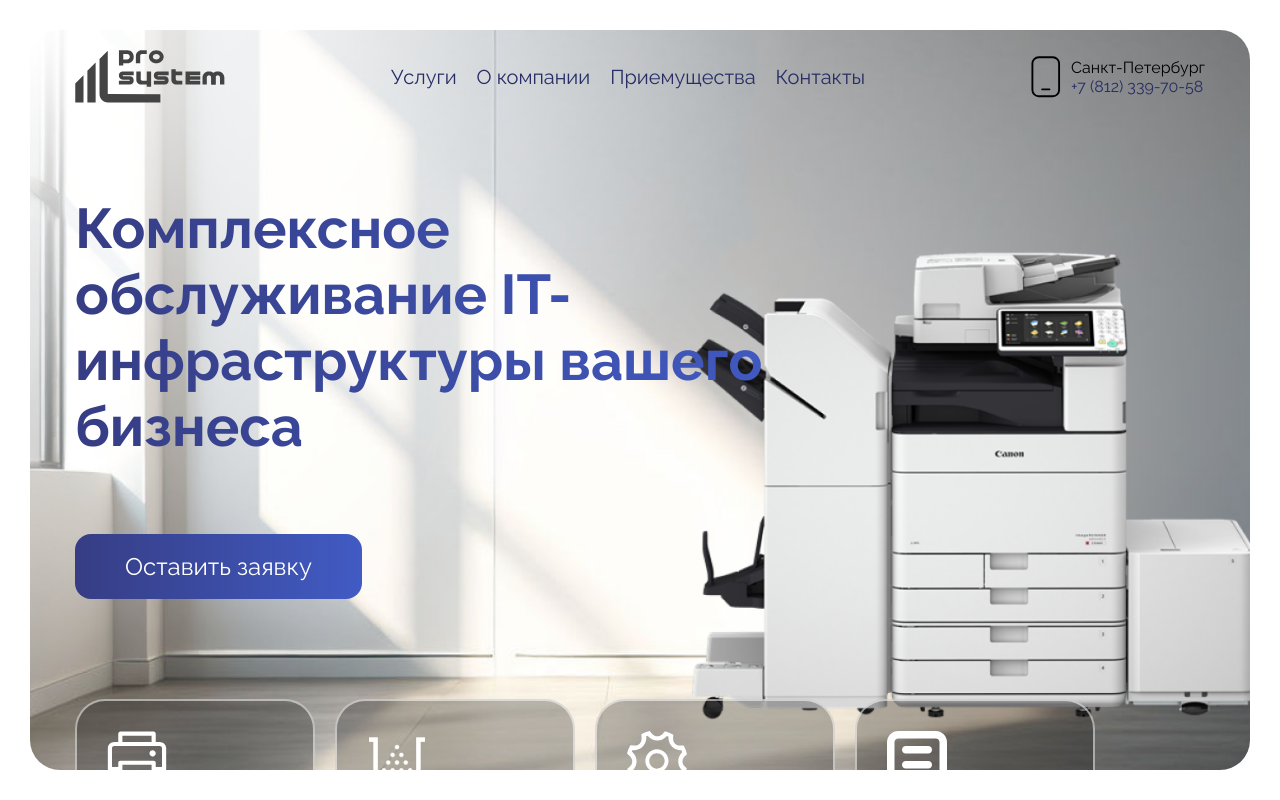
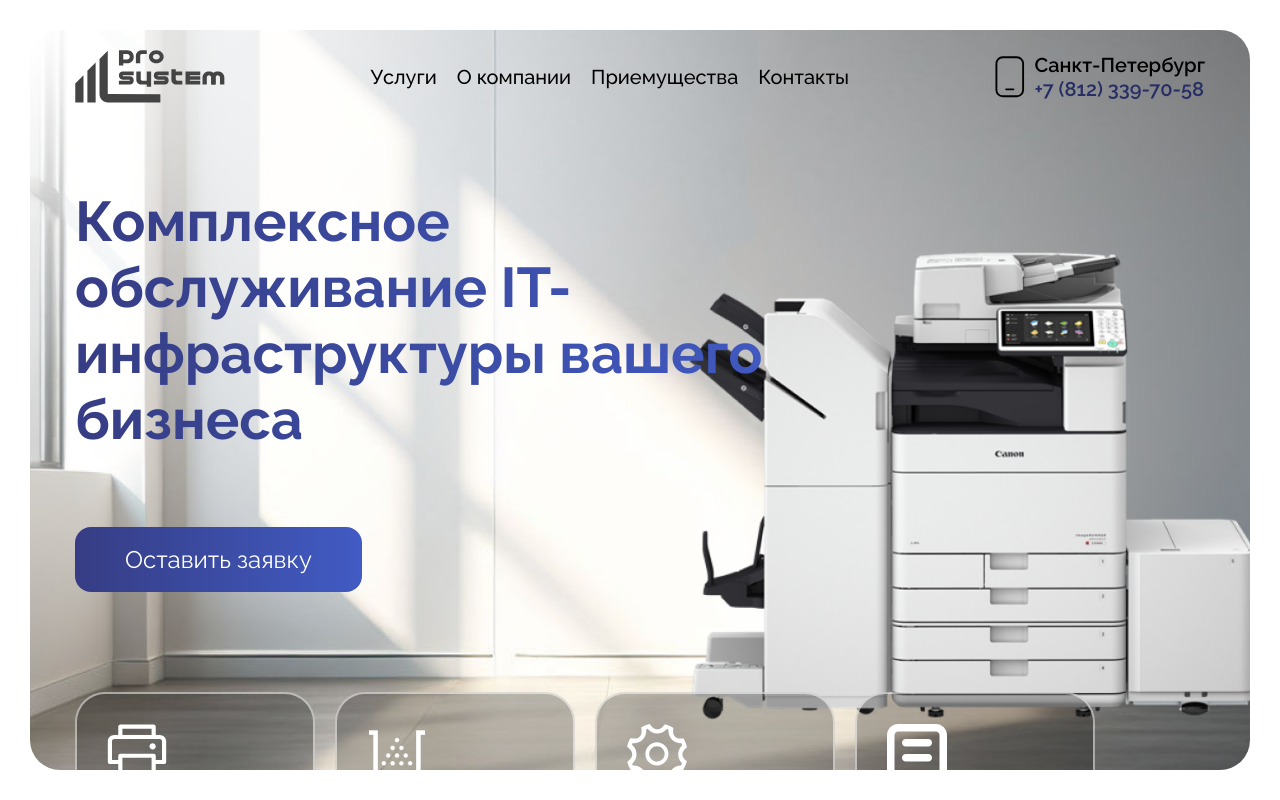
Before and after one commit to TraVv1S/pro-system-lp, a Next.js app: page / in a window 1280 px wide. Shown: the top 800 px of the page. Built offline with nearby package versions, Linux system fonts and the light colour scheme.

Commit message:
animation and nav links

```diff
--- a/components/About/About.jsx
+++ b/components/About/About.jsx
@@ -1,8 +1,21 @@
+'use client'
 import classes from './About.module.scss';
+import { motion } from 'framer-motion';
 
 const About = () => {
   return (
-    <section className={classes.section}>
+    <motion.section
+      id="about"
+      className={classes.section}
+      initial={{ opacity: 0, scale: 0.9 }}
+      whileInView={{ opacity: 1, scale: 1 }}
+      viewport={{ once: true }}
+      transition={{
+        duration: 0.8,
+        delay: 0.5,
+        ease: [0, 0.71, 0.2, 1.01]
+      }}
+    >
       <h2>О нас</h2>
       <div className={classes.description}>
         <p><strong>Pro System</strong> - это команда профессионалов с многолетним опытом в ремонте и обслуживании офисной техники.</p>
@@ -23,7 +36,7 @@ const About = () => {
           <p>Лет на рынке сервиса оргтехники</p>
         </div>
 
-    </section>
+    </motion.section>
   );
 };
 
--- a/components/Advantages/Advantages.jsx
+++ b/components/Advantages/Advantages.jsx
@@ -3,7 +3,7 @@ import classes from './Advantages.module.scss';
 
 const Advantages = () => {
   return (
-    <section className={classes.advantages}>
+    <section className={classes.advantages} id="advantages">
         <div className={classes.main}>
           <h2 className={classes.title}>Преимущества</h2>
           <p className={classes.desc}> За 16 лет работы мы познали все тонкости реализации проектов: как эффективно организовывать работу и обеспечивать качественный результат.</p>
--- a/components/Contact/Contact.jsx
+++ b/components/Contact/Contact.jsx
@@ -3,7 +3,7 @@ import Image from "next/image";
 
 const Contact = () => {
     return (
-        <section className={classes.section}>
+        <section className={classes.section} id="contact">
         <h2>Свяжитесь с нами</h2>
         <div className={classes.content}>
           <div className={classes.timeline}>
--- a/components/Footer/Footer.jsx
+++ b/components/Footer/Footer.jsx
@@ -17,9 +17,10 @@ const Footer = () => {
                 </div>
 
                 <nav className={styles.menu}>
-                    <div className={styles.goTop}>
-                        <Image src="/images/arrow_up.svg" width={40} height={40} alt="pro system logo" />
-                    </div>
+                    <a href="#home">
+                        <div className={styles.goTop}>
+                            <Image src="/images/arrow_up.svg" width={40} height={40} alt="pro system logo" />
+                            </div></a>
 
 
                     <ul>
--- a/components/Footer/Footer.module.scss
+++ b/components/Footer/Footer.module.scss
@@ -57,6 +57,7 @@
     padding: 20px;
     border-radius: 50%;
     background-color: #fff;
+    cursor: pointer;
     // width: fit-content;
     // margin-left: auto;
 }
--- a/components/Header/Header.jsx
+++ b/components/Header/Header.jsx
@@ -4,7 +4,7 @@ import styles from './Header.module.scss';
 const Header = () => {
 
     return (
-        <header className={styles.block}>
+        <header className={styles.block} id="home">
             <div className={styles.wrapper}>
                 <div className={styles.logo}>
                     <Image src="/images/logo_b.svg" width={150} height={50} alt="pro system logo" />
--- a/components/Header/Header.module.scss
+++ b/components/Header/Header.module.scss
@@ -21,11 +21,15 @@
 // }
 .mainMenu {
     font-size: 20px;
+    font-weight: 500;
     & ul{
         display: flex;
         & li {
             padding: 10px;
         }
+    }
+    a {
+        color: #000;
     }
 }
 
@@ -37,10 +41,13 @@
     gap: 10px;
 }
 
-.contacts a{
-    display: block;
+.contacts {
+    font-size: 20px;
+    font-weight: 600;
+    a{
+        display: block;
+    }
 }
-
 // .icon
 
 // .contacts
--- a/components/Hero/Hero.jsx
+++ b/components/Hero/Hero.jsx
@@ -1,16 +1,37 @@
+'use client'
 import Image from 'next/image';
 import styles from './Hero.module.scss'
 import Header from '../Header/Header';
+import { motion } from 'framer-motion';
 
 const Hero = () => {
     return (
         <div className={styles.block}>
             <div className={styles.wrapper}>
             <div className={styles.content}>
-                <div className={styles.cta}>
+                <motion.div
+                    className={styles.cta}
+                    initial={{ opacity: 0, scale: 0.9 }}
+                    animate={{ opacity: 1, scale: 1 }}
+                    viewport={{ once: true }}
+                    transition={{
+                        duration: 0.8,
+                        ease: [0, 0.71, 0.2, 1.01]
+                    }}
+                >
                     <h1 className={styles.heading}>Комплексное обслуживание IT-инфраструктуры вашего бизнеса</h1>
-                    <button className={styles.button}>Оставить заявку</button>
-                </div>
+                    <motion.button
+                        className={styles.button}
+                        initial={{ opacity: 0, scale: 0.9 }}
+                        animate={{ opacity: 1, scale: 1 }}
+                        viewport={{ once: true }}
+                        transition={{
+                            duration: 1.8,
+                            delay: 0.5,
+                            ease: [0, 0.71, 0.2, 1.01]
+                        }}
+                    >Оставить заявку</motion.button>
+                </motion.div>
 
 
                 <div className={styles.services}>
--- a/components/Hero/Hero.module.scss
+++ b/components/Hero/Hero.module.scss
@@ -25,7 +25,7 @@
 }
 
 .cta {
-    margin-top: 120px;
+    margin-top: 10%;
 }
 
 .heading {
--- a/components/Services/Services.jsx
+++ b/components/Services/Services.jsx
@@ -3,7 +3,7 @@ import classes from './Services.module.scss'
 
 const Services = () => {
     return (
-        <section className={classes.section}>
+        <section className={classes.section} id="products">
             <h2>Услуги</h2>
             {[0,1,2,3,4,5].map((s,i) => (
                     <div className={classes.serviceItem}>
--- a/src/app/layout.js
+++ b/src/app/layout.js
@@ -17,8 +17,10 @@ const raleway = Raleway({ subsets: ['cyrillic'] });
 export default function RootLayout({ children }) {
   return (
     <html lang="en">
-
-      <body className={`${raleway.className}`}>
+      <head>
+        <link rel="icon" href="/favicon.ico" sizes="any" />
+      </head>
+      <body className={`${raleway.className} ${roboto.className}`}>
         <Header />
         {children}
         <Footer />
```
Also changed, not shown: 2 other files (tests, documents, lock files or other folders).
